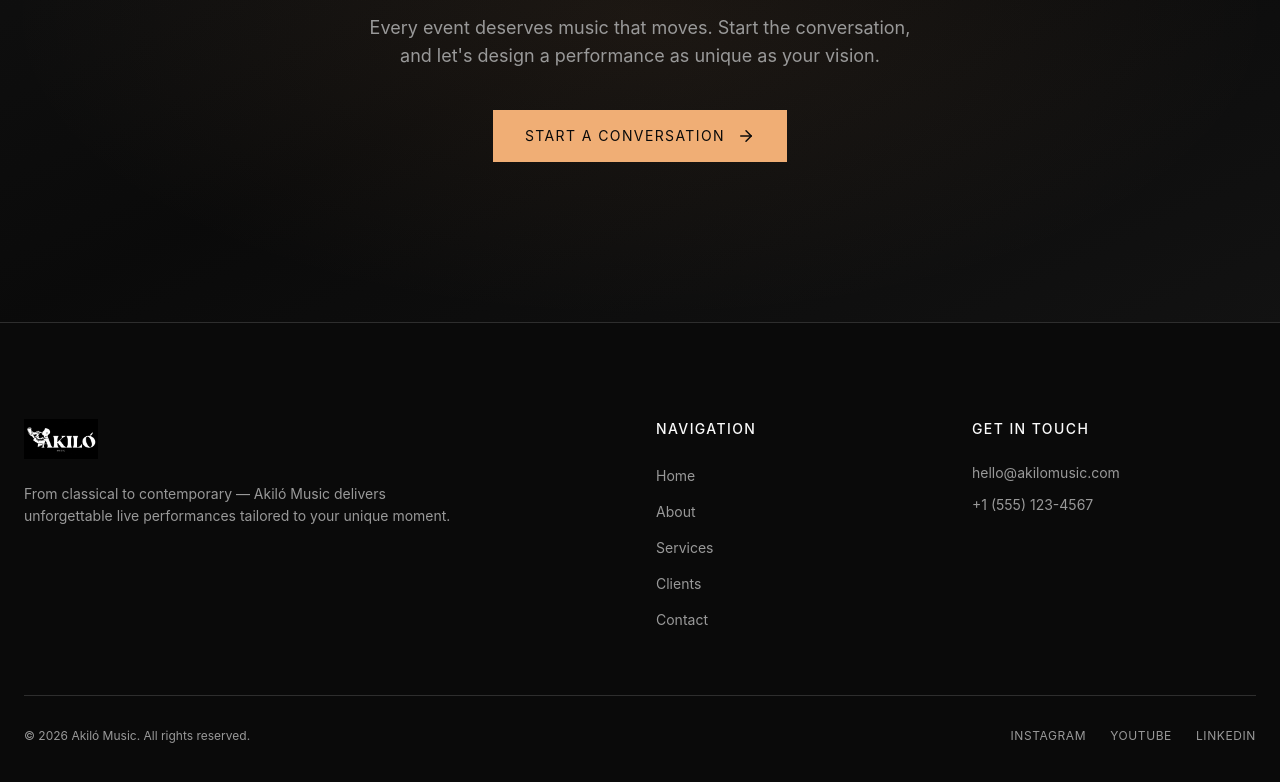
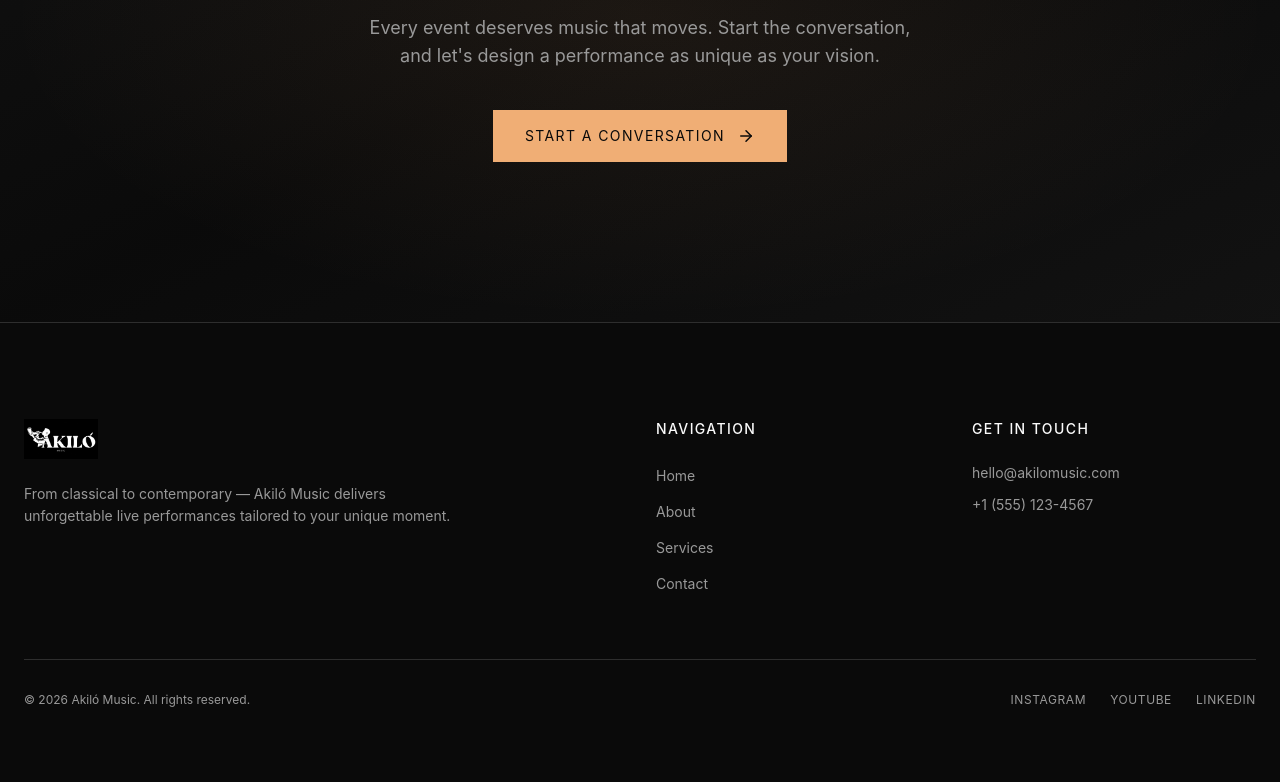
Before and after one commit to Kanyin/website1, a React (Vite) app: page /#/ in a window 1280 px wide. Shown: the part 3564-4346 px from the top of the page. Built offline with nearby package versions, Linux system fonts and the light colour scheme.

Commit message:
Remove Clients From Footer

```diff
--- a/src/components/layout/Footer.tsx
+++ b/src/components/layout/Footer.tsx
@@ -21,7 +21,7 @@ const Footer = () => {
               Navigation
             </h4>
             <ul className="space-y-3">
-              {["Home", "About", "Services", "Clients", "Contact"].map((item) => (
+              {["Home", "About", "Services", "Contact"].map((item) => (
                 <li key={item}>
                   <Link
                     to={item === "Home" ? "/" : `/${item.toLowerCase()}`}
```
